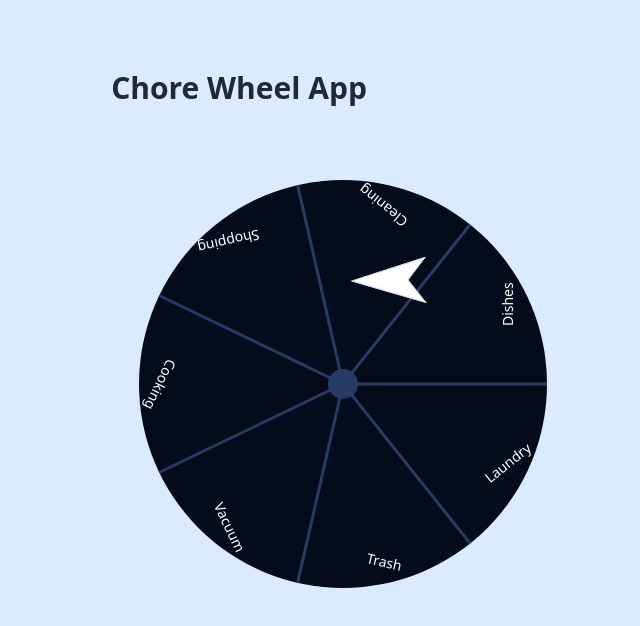
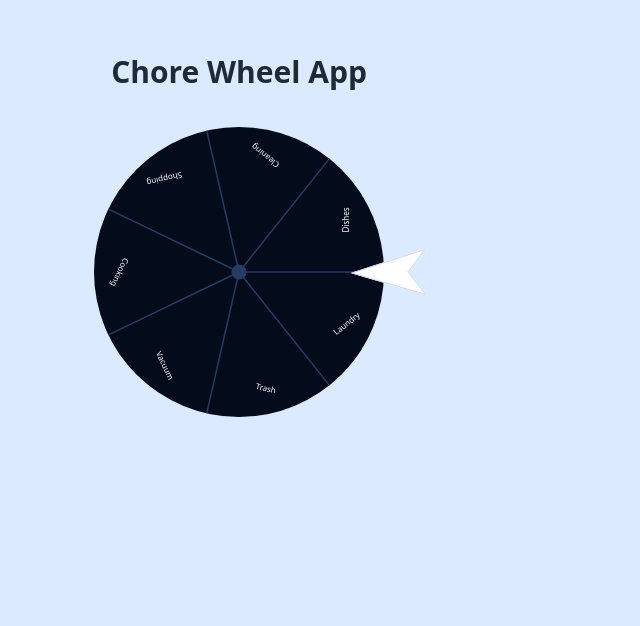
Before and after one commit to veefa/chore-wheel, a React (Vite) app: page / in a window 1280 px wide. Shown: the part 150-776 px from the top of the page, without its empty margins (401-1041 px from the left). Built offline with nearby package versions, Linux system fonts and the light colour scheme.

Commit message:
wheel style fix

```diff
--- a/src/App.tsx
+++ b/src/App.tsx
@@ -10,9 +10,11 @@ const App: React.FC = () => {
   const [selectedChore, setSelectedChore] = useState<string | null>(null);
 
   const calculateSelectedTask = (finalRotation: number) => {
-    const angle = (finalRotation % 360 + 360) % 360; // Normalize angle to 0–359
-    const index = Math.floor((tasks.length - angle / (360 / tasks.length)) % tasks.length);
-    return tasks[Math.abs(index)];
+    const normalized = (finalRotation % 360 + 360) % 360;
+    const sliceAngle = 360 / tasks.length;
+    const adjustedAngle = (normalized + sliceAngle / 2) % 360;
+    const index = Math.floor(adjustedAngle / sliceAngle);
+    return tasks[index];
   };
 
   const handleSpin = () => {
@@ -33,11 +35,22 @@ const App: React.FC = () => {
   };
 
   return (
-    <div className="flex flex-col justify-center items-center bg-blue-100 p-6 min-h-screen">
-      <h1 className="mb-6 font-bold text-gray-800 text-3xl">Chore Wheel App</h1>
+    <div className="flex flex-col justify-center items-center bg-blue-100 p-4 min-h-screen">
+    <h1 className="mb-8 font-bold text-gray-800 text-3xl text-center">
+      Chore Wheel App
+    </h1>
 
-      <WheelComponent tasks={tasks} rotation={rotation} onSpin={handleSpin} spinning={spinning} />
+    {/* Use grid to align pointer + wheel */}
+    <div className="relative flex justify-center items-center mb-6 w-[300px] h-[300px]">
+      <WheelComponent
+        tasks={tasks}
+        rotation={rotation}
+        onSpin={handleSpin}
+        spinning={spinning}
+      />
+    </div>
 
+    {/* Display result below the wheel */}
     {selectedChore && (
       <ChoreComponent selectedChore={selectedChore} tasks={tasks} />
     )}
--- a/src/components/ChoreComponent.tsx
+++ b/src/components/ChoreComponent.tsx
@@ -8,12 +8,21 @@ interface ChoreComponentProps {
 const ChoreComponent: React.FC<ChoreComponentProps> = ({ selectedChore, tasks }) => {
   return (
     <div className="mt-6 text-center">
-      {selectedChore && (
-        <div className="mb-4 font-bold text-green-700 text-xl">
+      {selectedChore ? (
+        <div
+          className="mb-4 font-bold text-green-700 text-xl"
+          aria-live="polite"
+        >
           🎯 Selected Chore: {selectedChore}
         </div>
+      ) : (
+        <div className="mb-4 text-gray-500 text-sm">
+          Spin the wheel to select a chore!
+        </div>
       )}
-      <div className="text-gray-700 text-sm">Chore List: {tasks.join(", ")}</div>
+      <div className="text-gray-700 text-sm">
+        <strong>Chore List:</strong> {tasks.join(", ")}
+      </div>
     </div>
   );
 };
--- a/src/components/WheelComponent.tsx
+++ b/src/components/WheelComponent.tsx
@@ -8,15 +8,15 @@ interface WheelProps {
 }
 
 const WheelComponent: React.FC<WheelProps> = ({ tasks, rotation, onSpin, spinning }) => {
-  const svgSize = 508;
-  const radius = svgSize / 2 - 50; // Adjust padding
+  const svgSize = 600;
+  const radius = svgSize / 2 - 10; // Adjust padding
   const center = svgSize / 2;
-  const textRadius = radius - 20;
+  const textRadius = radius - 50;
   const anglePerSlice = 360 / tasks.length;
-  const fontSize = tasks.length > 12 ? 10 : 14;
+  const fontSize = tasks.length > 14 ? 12 : 16;
 
   return (
-    <div className="relative mx-auto w-[300px] h-[300px]">
+    <div className="relative flex justify-center items-center mx-auto w-full max-w-[500px] h-full max-h-[500px]">
       {/* Pointer */}
       <div className="top-1/2 right-0 z-10 absolute -translate-y-1/2 translate-x-[50%]">
         <svg xmlns="http://www.w3.org/2000/svg" width="78" height="47" viewBox="0 0 78 47" fill="none">
```
Lines whose indentation alone changed are shown as unchanged.
